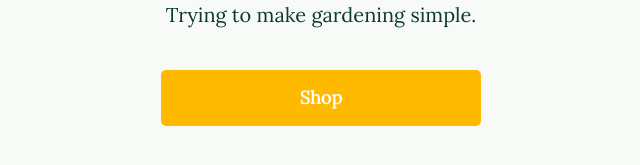
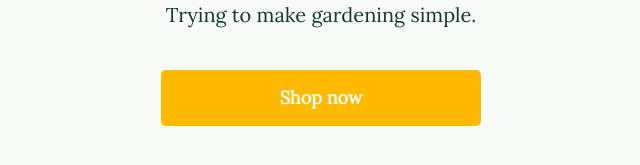
Before and after one commit to thearoidhouse/the-aroid-house-official-site, a Next.js app: page / in a window 1280 px wide. Shown: the part 573-738 px from the top of the page, without its empty margins (319-959 px from the left). Built offline with nearby package versions, Linux system fonts and the light colour scheme.

Commit message:
style: :lipstick: Change Shop to Shop now

```diff
--- a/src/pages/index.js
+++ b/src/pages/index.js
@@ -34,7 +34,7 @@ const Index = () => (
     </Text>
 
     <Link href="/shop">
-      <BigButton marginTop="10" name={"Shop"} />
+      <BigButton marginTop="10" name="Shop now" />
     </Link>
   </Flex>
 );
```
